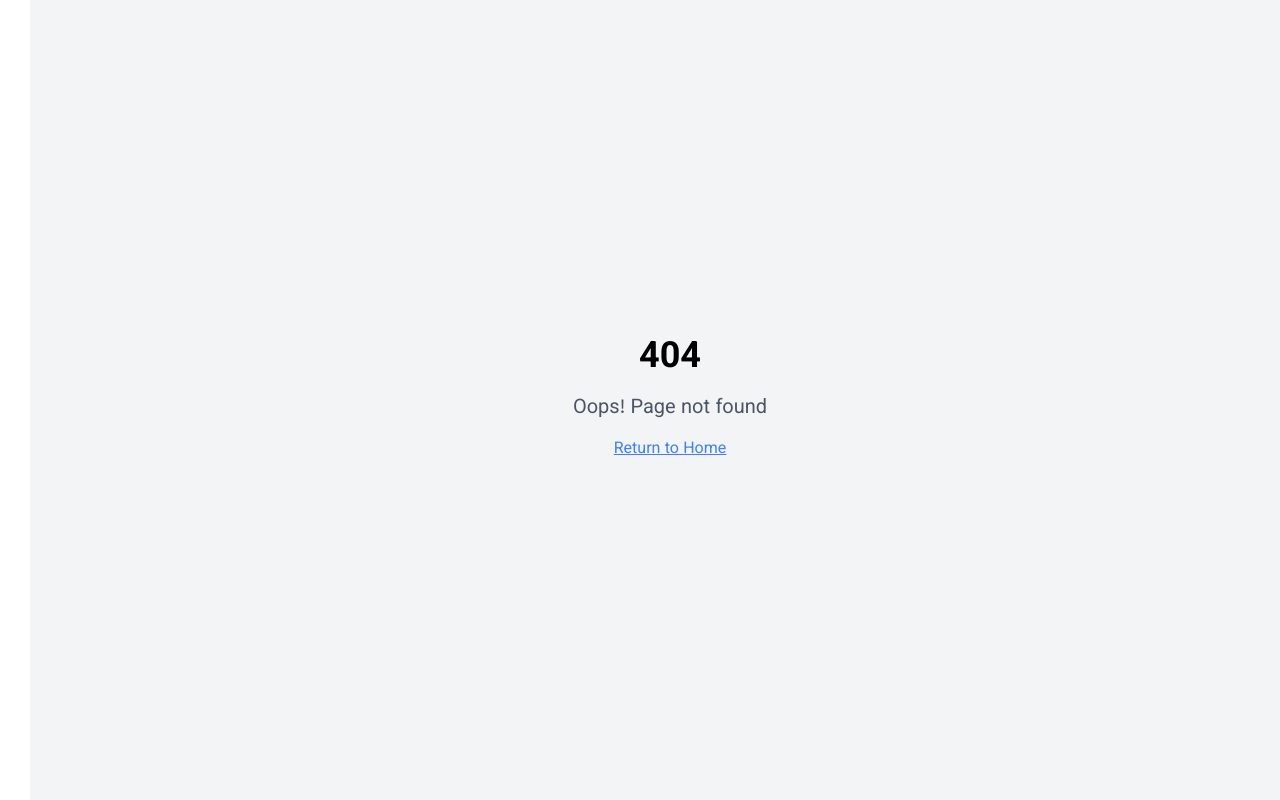
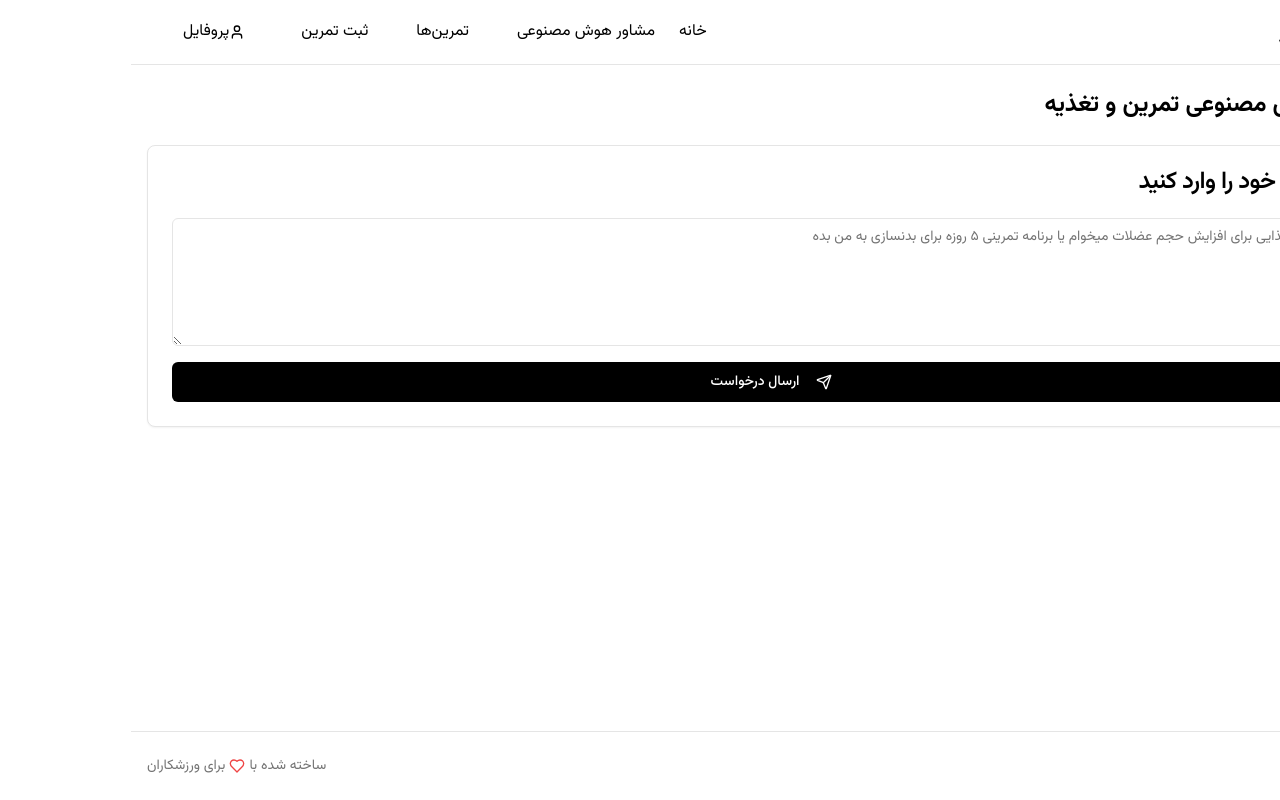
Before and after one commit to atakamran/liftlegends, a React (Vite) app: page /ai-planner in a window 1280 px wide. Before the commit this address had no page. Built offline with nearby package versions, Linux system fonts and the light colour scheme.

Commit message:
Add AI integration for workout plans
Integrate AI to generate workout and diet plans.

```diff
--- a/src/App.tsx
+++ b/src/App.tsx
@@ -9,6 +9,7 @@ import NotFound from "./pages/NotFound";
 import ExercisesPage from "./pages/Exercises";
 import WorkoutTracker from "./pages/WorkoutTracker";
 import Profile from "./pages/Profile";
+import AiPlanner from "./pages/AiPlanner";
 
 const queryClient = new QueryClient();
 
@@ -23,6 +24,7 @@ const App = () => (
           <Route path="/exercises" element={<ExercisesPage />} />
           <Route path="/workout-tracker" element={<WorkoutTracker />} />
           <Route path="/profile" element={<Profile />} />
+          <Route path="/ai-planner" element={<AiPlanner />} />
           <Route path="*" element={<NotFound />} />
         </Routes>
       </BrowserRouter>
--- a/src/components/Layout/Header.tsx
+++ b/src/components/Layout/Header.tsx
@@ -1,7 +1,7 @@
 
 import React from "react";
 import { Link } from "react-router-dom";
-import { Dumbbell, User, Menu } from "lucide-react";
+import { Dumbbell, User, Menu, Brain } from "lucide-react";
 import { Button } from "@/components/ui/button";
 import { Sheet, SheetContent, SheetTrigger } from "@/components/ui/sheet";
 
@@ -25,6 +25,7 @@ const Header: React.FC = () => {
             <SheetContent side="right">
               <nav className="flex flex-col gap-4 mt-8">
                 <Link to="/" className="px-4 py-2 rounded-md hover:bg-accent">خانه</Link>
+                <Link to="/ai-planner" className="px-4 py-2 rounded-md hover:bg-accent">مشاور هوش مصنوعی</Link>
                 <Link to="/exercises" className="px-4 py-2 rounded-md hover:bg-accent">تمرین‌ها</Link>
                 <Link to="/workout-tracker" className="px-4 py-2 rounded-md hover:bg-accent">ثبت تمرین</Link>
                 <Link to="/profile" className="px-4 py-2 rounded-md hover:bg-accent">پروفایل</Link>
@@ -36,6 +37,7 @@ const Header: React.FC = () => {
         {/* Desktop Menu */}
         <nav className="hidden md:flex items-center space-x-6 rtl:space-x-reverse">
           <Link to="/" className="px-3 py-2 rounded-md hover:bg-accent">خانه</Link>
+          <Link to="/ai-planner" className="px-3 py-2 rounded-md hover:bg-accent">مشاور هوش مصنوعی</Link>
           <Link to="/exercises" className="px-3 py-2 rounded-md hover:bg-accent">تمرین‌ها</Link>
           <Link to="/workout-tracker" className="px-3 py-2 rounded-md hover:bg-accent">ثبت تمرین</Link>
           <Link to="/profile" className="px-3 py-2 rounded-md hover:bg-accent flex items-center">
--- /dev/null
+++ b/src/pages/AiPlanner.tsx
@@ -0,0 +1,158 @@
+
+import React, { useState } from "react";
+import { Send } from "lucide-react";
+import AppLayout from "@/components/Layout/AppLayout";
+import { Button } from "@/components/ui/button";
+import { Card, CardContent, CardHeader, CardTitle } from "@/components/ui/card";
+import { Textarea } from "@/components/ui/textarea";
+import { useToast } from "@/hooks/use-toast";
+
+const AiPlanner = () => {
+  const { toast } = useToast();
+  const [prompt, setPrompt] = useState("");
+  const [response, setResponse] = useState("");
+  const [isLoading, setIsLoading] = useState(false);
+
+  const handleSubmit = (e: React.FormEvent) => {
+    e.preventDefault();
+    if (!prompt.trim()) {
+      toast({
+        title: "خطا",
+        description: "لطفاً درخواست خود را وارد کنید",
+        variant: "destructive",
+      });
+      return;
+    }
+
+    setIsLoading(true);
+
+    // Simulate AI response (in a real app, this would call an API)
+    setTimeout(() => {
+      let aiResponse = "";
+
+      if (prompt.toLowerCase().includes("برنامه غذایی") || prompt.toLowerCase().includes("تغذیه")) {
+        aiResponse = `برنامه غذایی پیشنهادی:
+
+صبحانه:
+- ۳ تخم مرغ کامل
+- ۱ لیوان شیر کم چرب
+- نان سبوس دار
+
+میان وعده:
+- ۱ عدد موز
+- ۳۰ گرم آجیل خام
+
+ناهار:
+- ۱۵۰ گرم سینه مرغ پخته
+- ۱ پیمانه برنج قهوه‌ای
+- سالاد سبزیجات با روغن زیتون
+
+عصرانه:
+- ۱ عدد سیب
+- ۱ قاشق غذاخوری کره بادام زمینی
+
+شام:
+- ۱۵۰ گرم ماهی سالمون
+- سبزیجات بخارپز
+- ۱ عدد سیب زمینی شیرین
+
+قبل از خواب:
+- ۱ کاسه ماست یونانی با ۱ قاشق عسل`;
+      } else if (prompt.toLowerCase().includes("برنامه تمرینی") || prompt.toLowerCase().includes("تمرین")) {
+        aiResponse = `برنامه تمرینی ۵ روز در هفته:
+
+روز اول - سینه و سرشانه:
+- پرس سینه: ۴ ست، ۸-۱۲ تکرار
+- شنا: ۳ ست، ۱۲-۱۵ تکرار
+- پرس سرشانه: ۴ ست، ۸-۱۲ تکرار
+- زیربغل سیمکش: ۳ ست، ۱۲-۱۵ تکرار
+- نشر از جانب با دمبل: ۳ ست، ۱۲-۱۵ تکرار
+
+روز دوم - پا:
+- اسکات: ۴ ست، ۸-۱۲ تکرار
+- پرس پا: ۴ ست، ۱۰-۱۲ تکرار
+- جلو پا: ۳ ست، ۱۲-۱۵ تکرار
+- ساق پا ایستاده: ۴ ست، ۱۵-۲۰ تکرار
+
+روز سوم - پشت و بازو:
+- زیربغل لت: ۴ ست، ۸-۱۲ تکرار
+- زیربغل دمبل تک دست: ۳ ست، ۱۰-۱۲ تکرار
+- جلو بازو لاری: ۳ ست، ۱۰-۱۲ تکرار
+- پشت بازو سیمکش: ۳ ست، ۱۲-۱۵ تکرار
+
+روز چهارم - استراحت
+
+روز پنجم - شانه و شکم:
+- پرس سرشانه: ۴ ست، ۸-۱۰ تکرار
+- نشر از جلو: ۳ ست، ۱۰-۱۲ تکرار
+- نشر از جانب: ۳ ست، ۱۰-۱۲ تکرار
+- کرانچ شکم: ۴ ست، ۱۵-۲۰ تکرار
+- پلانک: ۳ ست، ۳۰-۶۰ ثانیه
+
+روز ششم - پا و ساق:
+- اسکات هاکی: ۴ ست، ۸-۱۲ تکرار
+- لانگز: ۳ ست، ۱۰-۱۲ تکرار هر پا
+- پشت پا: ۳ ست، ۱۲-۱۵ تکرار
+- ساق پا نشسته: ۴ ست، ۱۵-۲۰ تکرار
+
+روز هفتم - استراحت`;
+      } else {
+        aiResponse = "لطفاً درخواست خود را درباره برنامه غذایی یا تمرینی به صورت دقیق‌تر بیان کنید. مثال: 'لطفاً یک برنامه غذایی برای افزایش حجم عضلات به من بدهید' یا 'یک برنامه تمرینی ۳ روزه برای تازه‌کارها می‌خواهم.'";
+      }
+
+      setResponse(aiResponse);
+      setIsLoading(false);
+    }, 1500);
+  };
+
+  return (
+    <AppLayout>
+      <div className="flex flex-col space-y-6">
+        <h1 className="text-2xl font-bold">مشاور هوش مصنوعی تمرین و تغذیه</h1>
+
+        <Card>
+          <CardHeader>
+            <CardTitle>درخواست خود را وارد کنید</CardTitle>
+          </CardHeader>
+          <CardContent>
+            <form onSubmit={handleSubmit} className="space-y-4">
+              <Textarea
+                placeholder="مثال: برنامه غذایی برای افزایش حجم عضلات میخوام یا برنامه تمرینی ۵ روزه برای بدنسازی به من بده"
+                value={prompt}
+                onChange={(e) => setPrompt(e.target.value)}
+                className="h-32"
+              />
+              <Button
+                type="submit"
+                className="w-full"
+                disabled={isLoading}
+              >
+                {isLoading ? "در حال پردازش..." : (
+                  <>
+                    <Send className="ml-2 h-4 w-4" />
+                    ارسال درخواست
+                  </>
+                )}
+              </Button>
+            </form>
+          </CardContent>
+        </Card>
+
+        {response && (
+          <Card>
+            <CardHeader>
+              <CardTitle>پاسخ مشاور هوش مصنوعی</CardTitle>
+            </CardHeader>
+            <CardContent>
+              <div className="whitespace-pre-wrap rounded-md bg-muted p-4">
+                {response}
+              </div>
+            </CardContent>
+          </Card>
+        )}
+      </div>
+    </AppLayout>
+  );
+};
+
+export default AiPlanner;
--- a/src/pages/Index.tsx
+++ b/src/pages/Index.tsx
@@ -1,7 +1,7 @@
 
 import React from "react";
 import { Link } from "react-router-dom";
-import { Dumbbell, ClipboardList, Library, BarChart } from "lucide-react";
+import { Dumbbell, ClipboardList, Library, BarChart, Brain } from "lucide-react";
 import { Button } from "@/components/ui/button";
 import AppLayout from "@/components/Layout/AppLayout";
 import { Card, CardContent, CardDescription, CardHeader, CardTitle } from "@/components/ui/card";
@@ -16,9 +16,9 @@ const Index = () => {
         </p>
         <div className="flex flex-wrap justify-center gap-4">
           <Button asChild size="lg" className="gap-2">
-            <Link to="/workout-tracker">
-              <Dumbbell className="h-5 w-5" />
-              شروع تمرین
+            <Link to="/ai-planner">
+              <Brain className="h-5 w-5" />
+              مشاور هوش مصنوعی
             </Link>
           </Button>
           <Button asChild variant="outline" size="lg" className="gap-2">
@@ -33,6 +33,16 @@ const Index = () => {
       <section className="w-full py-8">
         <h2 className="text-2xl font-bold mb-6 text-center">ویژگی‌های برنامه</h2>
         <div className="grid grid-cols-1 md:grid-cols-2 lg:grid-cols-3 gap-6">
+          <Card>
+            <CardHeader>
+              <Brain className="h-8 w-8 mb-2" />
+              <CardTitle>مشاور هوش مصنوعی</CardTitle>
+              <CardDescription>
+                دریافت برنامه‌های تمرینی و غذایی شخصی با استفاده از هوش مصنوعی
+              </CardDescription>
+            </CardHeader>
+          </Card>
+
           <Card>
             <CardHeader>
               <Dumbbell className="h-8 w-8 mb-2" />
@@ -70,9 +80,14 @@ const Index = () => {
         <p className="mb-8">
           برای استفاده از تمام امکانات برنامه، همین حالا پروفایل خود را تکمیل کنید
         </p>
-        <Button asChild>
-          <Link to="/profile">تکمیل پروفایل</Link>
-        </Button>
+        <div className="flex flex-wrap justify-center gap-4">
+          <Button asChild>
+            <Link to="/profile">تکمیل پروفایل</Link>
+          </Button>
+          <Button asChild variant="outline">
+            <Link to="/workout-tracker">ثبت تمرین</Link>
+          </Button>
+        </div>
       </section>
     </AppLayout>
   );
```
